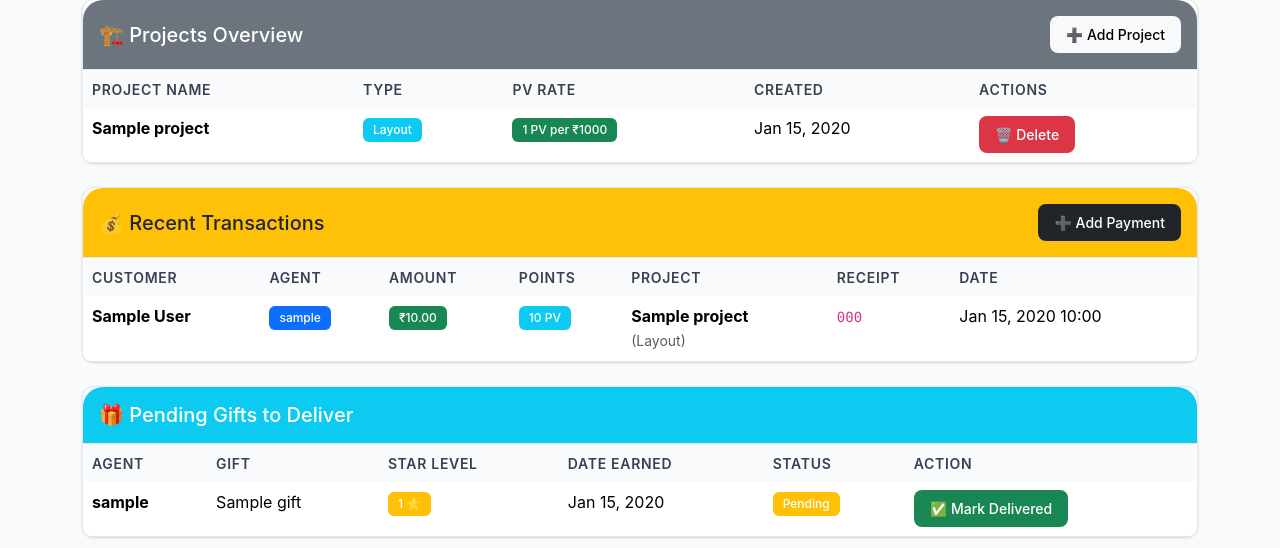
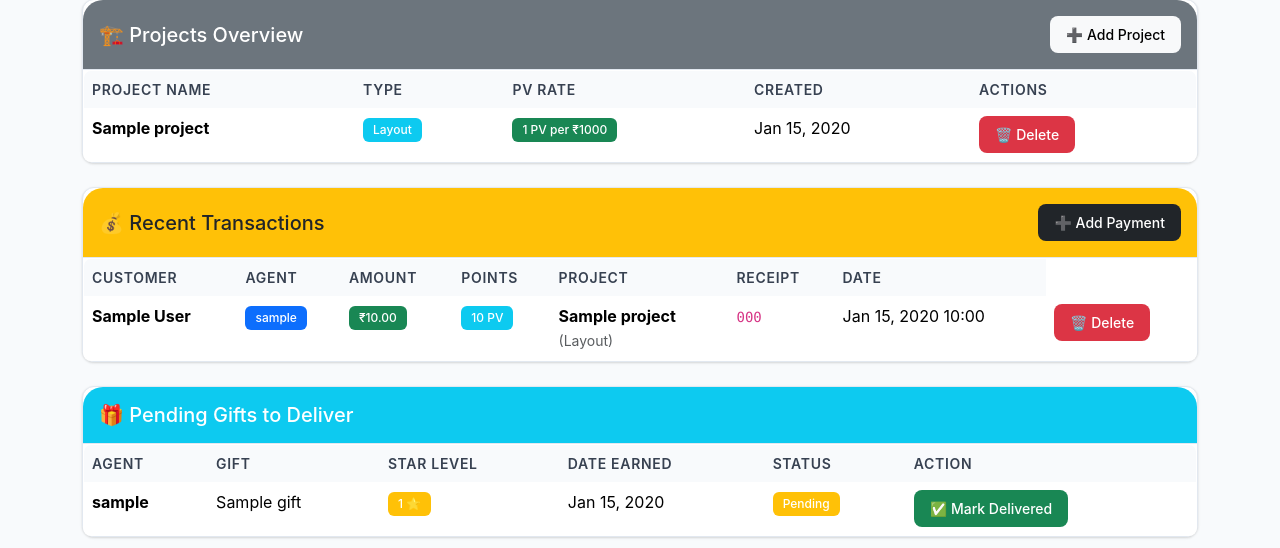
Before and after one commit to Bhavaj/Realestate, a Django app: page /admin-dashboard/ in a window 1280 px wide. Shown: the part 806-1354 px from the top of the page. Run offline with Django 5.2, Linux system fonts and the light colour scheme; the first user in the database is signed in; tables that the repository leaves empty hold one stand-in row (Sample ...).

Commit message:
feat: allow payment deletion from admin dashboard and recalculate agent points

```diff
--- a/realestate/templates/admin_dashboard.html
+++ b/realestate/templates/admin_dashboard.html
@@ -341,6 +341,14 @@
                                 </td>
                                 <td><code>{{ payment.receipt_number }}</code></td>
                                 <td>{{ payment.date|date:"M d, Y H:i" }}</td>
+                                <td>
+                                    <form method="post" action="{% url 'delete_payment' payment.id %}" style="display: inline;">
+                                        {% csrf_token %}
+                                        <button type="submit" class="btn btn-danger btn-sm btn-custom" onclick="return confirm('Are you sure you want to delete this payment?')">
+                                            🗑️ Delete
+                                        </button>
+                                    </form>
+                                </td>
                             </tr>
                             {% empty %}
                             <tr><td colspan="7" class="text-center text-muted py-4">No payments found</td></tr>
--- a/realestate/urls.py
+++ b/realestate/urls.py
@@ -20,6 +20,9 @@ urlpatterns = [
     path('delete-agent/<int:agent_id>/', views.delete_agent, name='delete_agent'),
     path('delete-customer/<int:customer_id>/', views.delete_customer, name='delete_customer'),
     path('delete-project/<int:project_id>/', views.delete_project, name='delete_project'),
+
+    # Payment deletion
+    path('delete-payment/<int:payment_id>/', views.delete_payment, name='delete_payment'),
     path('update-gift-status/<int:gift_id>/', views.update_gift_status, name='update_gift_status'),
 
     # Customer routes
--- a/realestate/views.py
+++ b/realestate/views.py
@@ -1,3 +1,22 @@
+from django.views.decorators.http import require_POST
+
+# ...existing code...
+
+@require_POST
+def delete_payment(request, payment_id):
+    if not request.user.is_staff:
+        messages.error(request, "Access denied. Admin privileges required.")
+        return redirect('admin-login')
+    payment = get_object_or_404(Payment, id=payment_id)
+    agent = payment.agent
+    payment.delete()
+    # Recalculate agent's total points from all remaining payments
+    total_points = Payment.objects.filter(agent=agent).aggregate(total=Sum('points'))['total'] or 0
+    agent.total_points = total_points
+    agent.update_star_level()
+    agent.save()
+    messages.success(request, "Payment deleted and agent points updated.")
+    return redirect('admin-dashboard')
 from django.shortcuts import render, redirect, get_object_or_404
 from django.contrib.auth.decorators import login_required
 from django.contrib import messages
```
